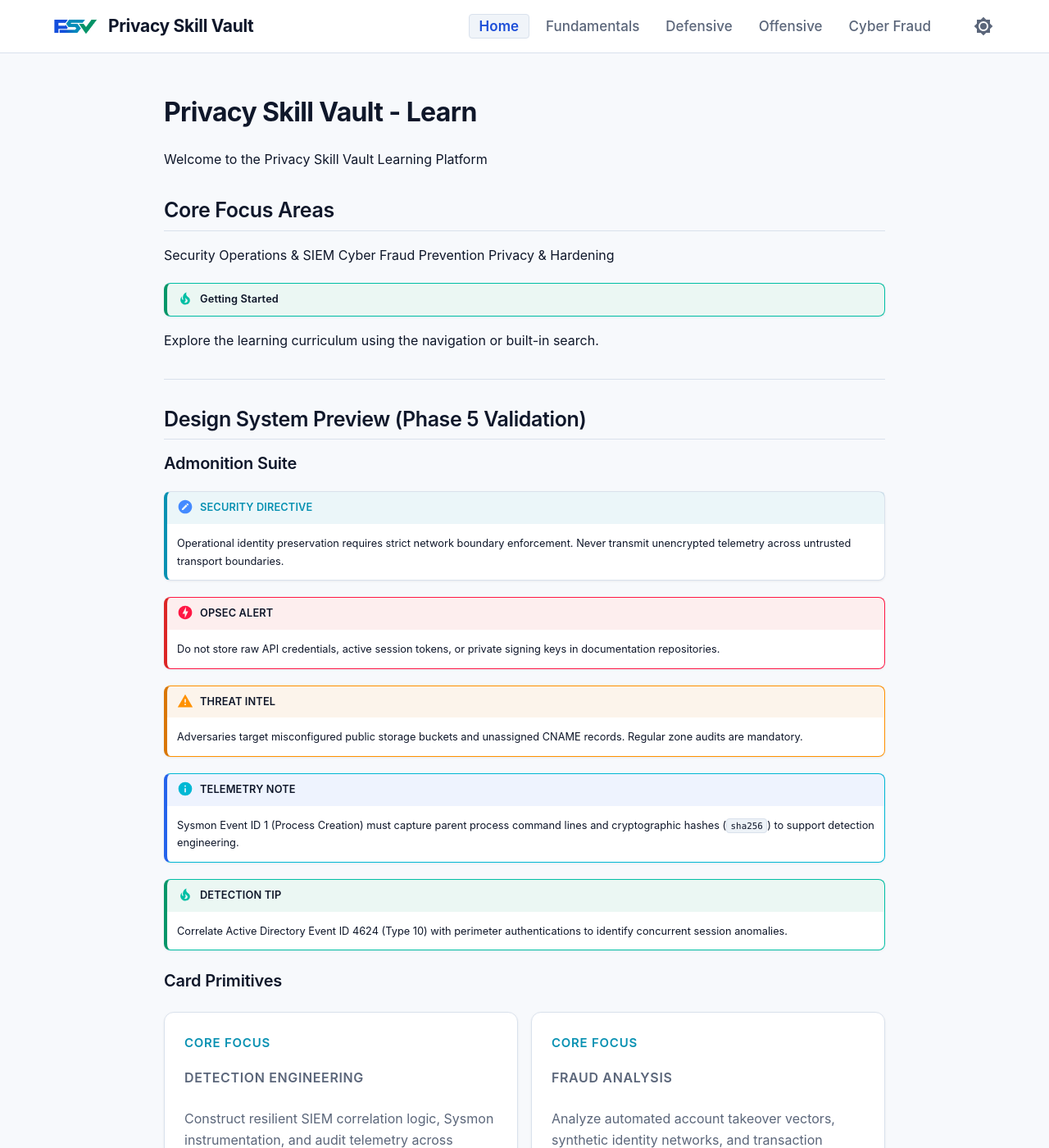
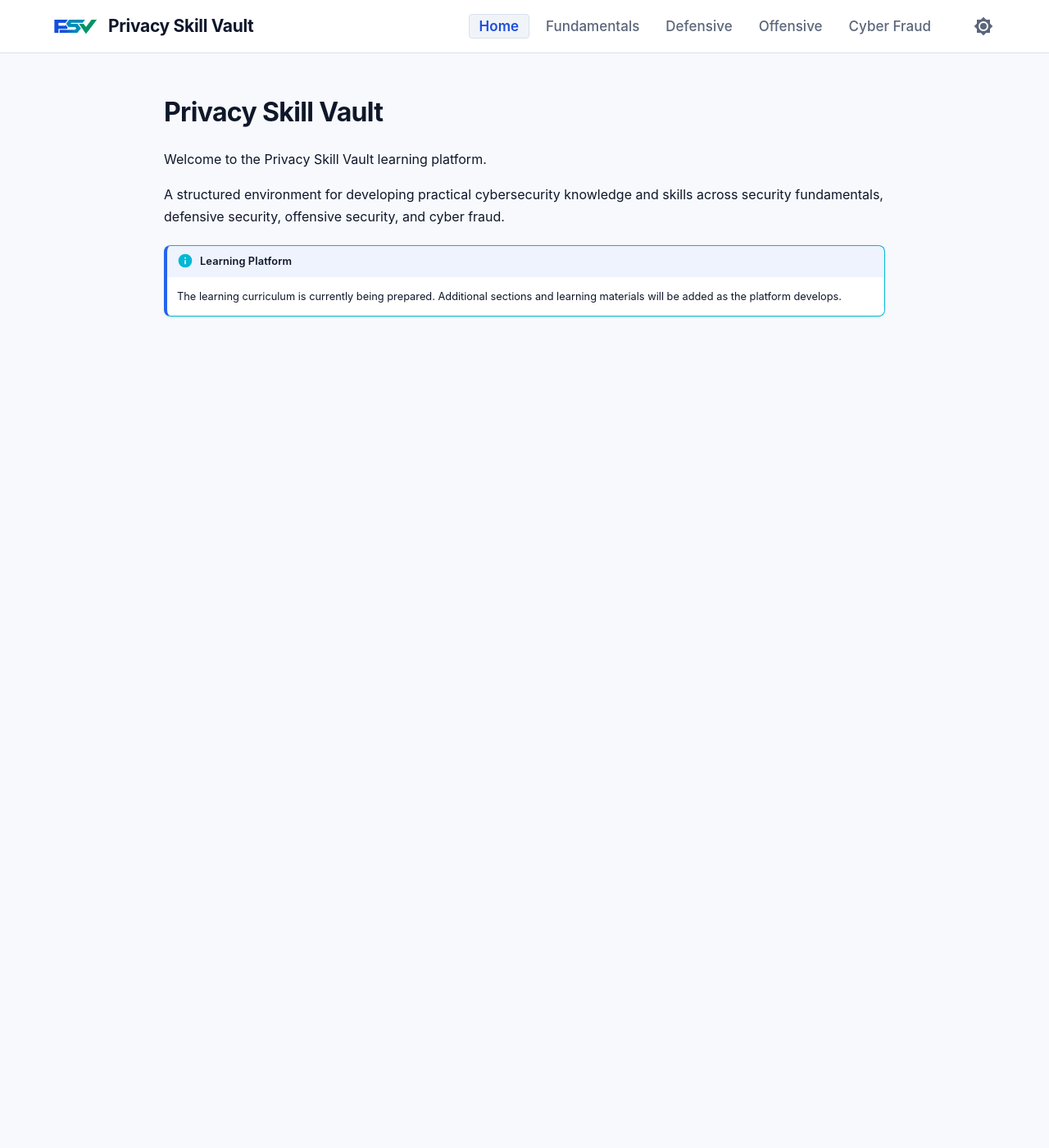
Before and after one commit to PrivacySkillVault/learn-vault, an MkDocs documentation site: the page built from docs/index.md, in a window 1280 px wide and 1400 px high. Shown: the whole window at 82% size. Built offline with MkDocs 1.6.1 and Material for MkDocs 9.7.7, drawn with Linux system fonts in a browser that asks for light colours; some of the changed text lies outside the part shown.

Commit message:
docs: replace Phase 5 preview with landing page

````diff
--- a/docs/index.md
+++ b/docs/index.md
@@ -1,57 +1,8 @@
-# Privacy Skill Vault - Learn
-Welcome to the Privacy Skill Vault Learning Platform
-## Core Focus Areas
-Security Operations & SIEM
-Cyber Fraud Prevention
-Privacy & Hardening
-!!! tip "Getting Started"
-Explore the learning curriculum using the navigation or built-in search.
+# Privacy Skill Vault
 
----
+Welcome to the Privacy Skill Vault learning platform.
 
-## Design System Preview (Phase 5 Validation)
+A structured environment for developing practical cybersecurity knowledge and skills across security fundamentals, defensive security, offensive security, and cyber fraud.
 
-### Admonition Suite
-
-!!! security "SECURITY DIRECTIVE"
-    Operational identity preservation requires strict network boundary enforcement. Never transmit unencrypted telemetry across untrusted transport boundaries.
-
-!!! danger "OPSEC ALERT"
-    Do not store raw API credentials, active session tokens, or private signing keys in documentation repositories.
-
-!!! warning "THREAT INTEL"
-    Adversaries target misconfigured public storage buckets and unassigned CNAME records. Regular zone audits are mandatory.
-
-!!! info "TELEMETRY NOTE"
-    Sysmon Event ID 1 (Process Creation) must capture parent process command lines and cryptographic hashes (`sha256`) to support detection engineering.
-
-!!! tip "DETECTION TIP"
-    Correlate Active Directory Event ID 4624 (Type 10) with perimeter authentications to identify concurrent session anomalies.
-
-### Card Primitives
-
-<div class="psv-card-grid">
-  <div class="psv-card">
-    <div class="psv-card__meta">Core Focus</div>
-    <h4 class="psv-card__title">Detection Engineering</h4>
-    <p class="psv-card__body">Construct resilient SIEM correlation logic, Sysmon instrumentation, and audit telemetry across enterprise operating systems.</p>
-  </div>
-  <div class="psv-card">
-    <div class="psv-card__meta">Core Focus</div>
-    <h4 class="psv-card__title">Fraud Analysis</h4>
-    <p class="psv-card__body">Analyze automated account takeover vectors, synthetic identity networks, and transaction anomalies with data-driven workflows.</p>
-  </div>
-</div>
-
-### Table & Code Formatting
-
-| Telemetry Source | Event ID | Identification Purpose | Logging Requirement |
-| :--- | :--- | :--- | :--- |
-| **Microsoft-Windows-Sysmon** | `1` | Process Creation | Full CLI Capture + SHA256 |
-| **Microsoft-Windows-Security** | `4625` | Account Logon Failure | Domain Controller Logs |
-
-
-```bash
-# Verify process integrity and active network sockets locally
-ss -tulpn | grep -E ':(443|80|8000)\b'
-```
+!!! info "Learning Platform"
+    The learning curriculum is currently being prepared. Additional sections and learning materials will be added as the platform develops.
````
